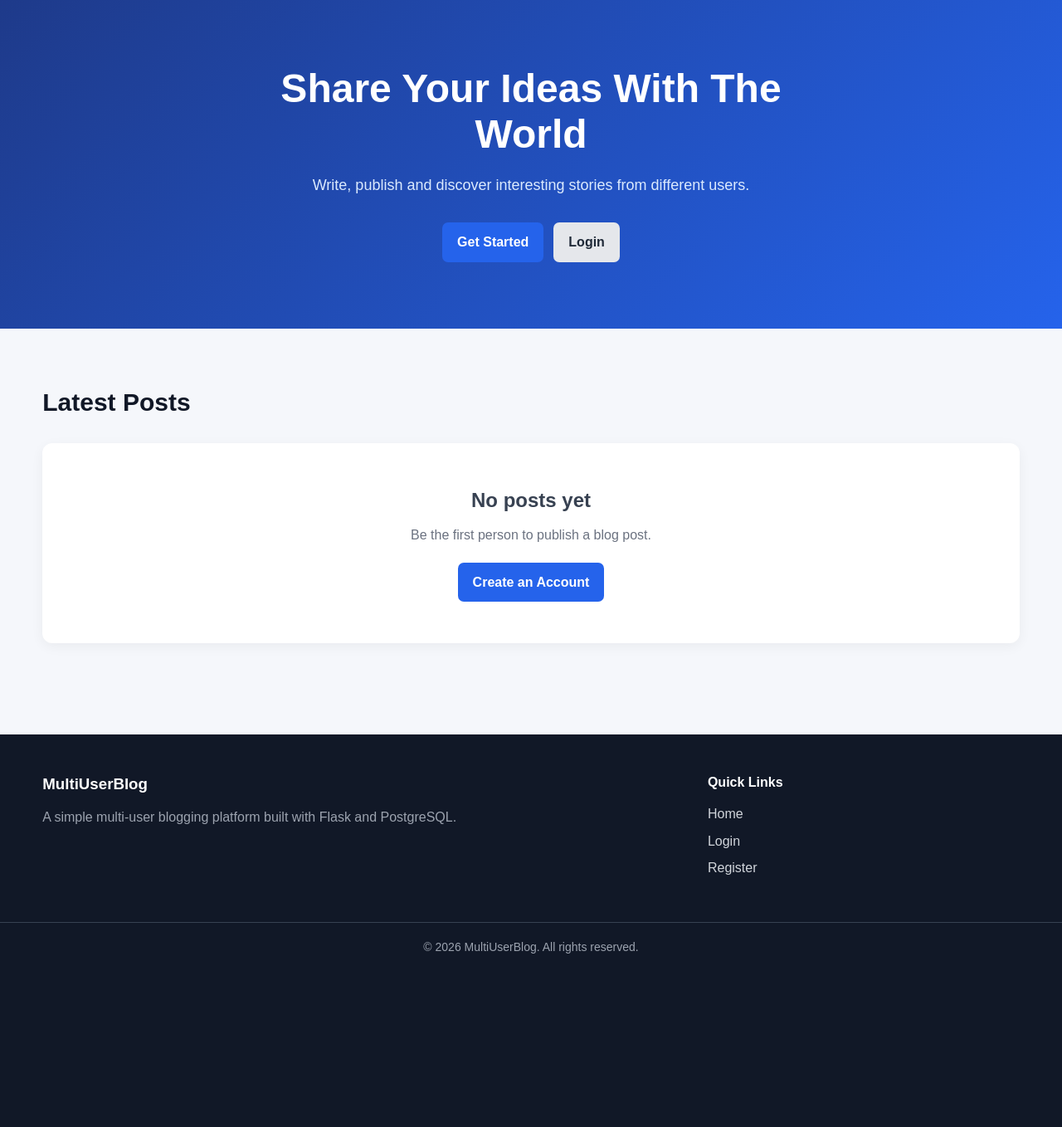
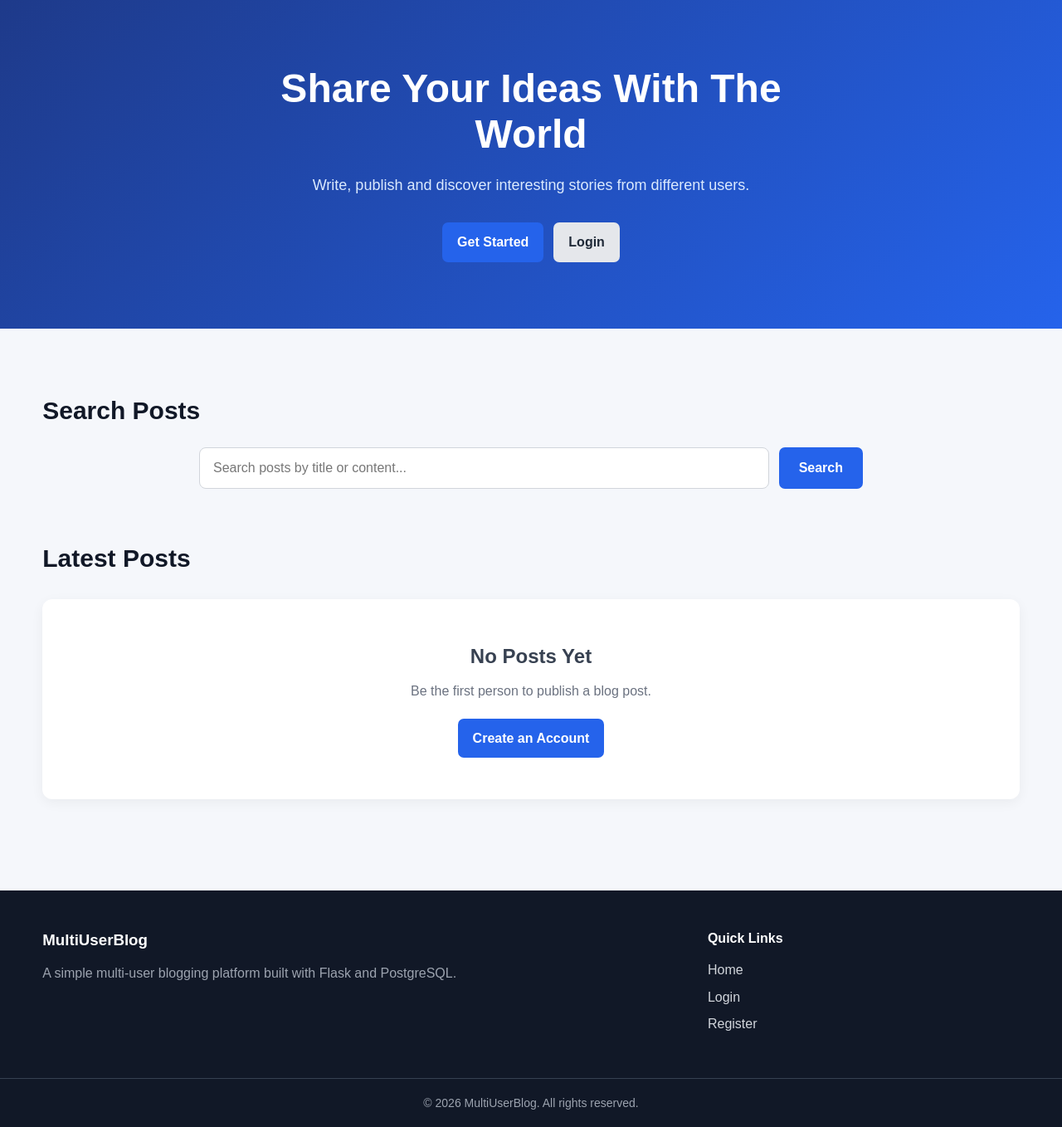
Before and after one commit to Bethelda/Multi-User-Blog-, a Flask app: page /search in a window 1280 px wide. Shown: the part 91-1449 px from the top of the page at 83% size. Before the commit the page ends 1240 px from the top, so only its background shows below. Run offline with Flask 3, Linux system fonts and the light colour scheme.

Commit message:
Fix search and prepare app for Render

```diff
--- a/routes.py
+++ b/routes.py
@@ -15,6 +15,8 @@ from flask_login import (
     current_user,
     login_required
 )
+
+from sqlalchemy import or_
 
 from werkzeug.utils import secure_filename
 
@@ -170,8 +172,12 @@ def dashboard():
 
     posts = (
         Post.query
-        .filter_by(user_id=current_user.id)
-        .order_by(Post.created_at.desc())
+        .filter_by(
+            user_id=current_user.id
+        )
+        .order_by(
+            Post.created_at.desc()
+        )
         .all()
     )
 
@@ -185,7 +191,10 @@ def dashboard():
 # CREATE POST
 # ==========================================================
 
-@main_bp.route("/create-post", methods=["GET", "POST"])
+@main_bp.route(
+    "/create-post",
+    methods=["GET", "POST"]
+)
 @login_required
 def create_post():
 
@@ -210,6 +219,7 @@ def create_post():
         )
 
         if not title:
+
             flash(
                 "Please enter a post title.",
                 "danger"
@@ -220,6 +230,7 @@ def create_post():
             )
 
         if not content:
+
             flash(
                 "Please enter post content.",
                 "danger"
@@ -372,6 +383,7 @@ def edit_post(post_id):
             post.image = new_image
 
             if old_image:
+
                 delete_uploaded_file(
                     old_image
                 )
@@ -427,6 +439,7 @@ def delete_post(post_id):
     db.session.commit()
 
     if image:
+
         delete_uploaded_file(
             image
         )
@@ -447,7 +460,10 @@ def delete_post(post_id):
 # PROFILE
 # ==========================================================
 
-@main_bp.route("/profile")
+@main_bp.route(
+    "/profile",
+    methods=["GET"]
+)
 @login_required
 def profile():
 
@@ -475,31 +491,51 @@ def profile():
 
 @main_bp.route(
     "/profile",
-    methods=["GET", "POST"]
+    methods=["POST"]
 )
 @login_required
 def update_profile():
 
-    if request.method == "POST":
+    full_name = request.form.get(
+        "full_name",
+        ""
+    ).strip()
 
-        full_name = request.form.get(
-            "full_name",
-            ""
-        ).strip()
+    bio = request.form.get(
+        "bio",
+        ""
+    ).strip()
 
-        bio = request.form.get(
-            "bio",
-            ""
-        ).strip()
+    profile_image = request.files.get(
+        "profile_image"
+    )
 
-        profile_image = request.files.get(
-            "profile_image"
+    if not full_name:
+
+        flash(
+            "Full name is required.",
+            "danger"
         )
 
-        if not full_name:
+        return redirect(
+            url_for(
+                "main.profile"
+            )
+        )
+
+    current_user.full_name = full_name
+    current_user.bio = bio
+
+    if profile_image and profile_image.filename:
+
+        new_image = save_uploaded_file(
+            profile_image
+        )
+
+        if new_image is None:
 
             flash(
-                "Full name is required.",
+                "Invalid profile image.",
                 "danger"
             )
 
@@ -509,53 +545,27 @@ def update_profile():
                 )
             )
 
-        current_user.full_name = full_name
-        current_user.bio = bio
+        old_image = current_user.profile_image
 
-        if profile_image and profile_image.filename:
+        current_user.profile_image = new_image
 
-            new_image = save_uploaded_file(
-                profile_image
+        if old_image:
+
+            delete_uploaded_file(
+                old_image
             )
 
-            if new_image is None:
+    db.session.commit()
 
-                flash(
-                    "Invalid profile image.",
-                    "danger"
-                )
+    flash(
+        "Profile updated successfully!",
+        "success"
+    )
 
-                return redirect(
-                    url_for(
-                        "main.profile"
-                    )
-                )
-
-            old_image = current_user.profile_image
-
-            current_user.profile_image = new_image
-
-            if old_image:
-                delete_uploaded_file(
-                    old_image
-                )
-
-        db.session.commit()
-
-        flash(
-            "Profile updated successfully!",
-            "success"
+    return redirect(
+        url_for(
+            "main.profile"
         )
-
-        return redirect(
-            url_for(
-                "main.profile"
-            )
-        )
-
-    return render_template(
-        "profile.html",
-        user=current_user
     )
 
 
@@ -571,26 +581,30 @@ def search():
         ""
     ).strip()
 
-    posts = []
+    if not query:
 
-    if query:
+        return render_template(
+            "index.html",
+            posts=[],
+            search_query=""
+        )
 
-        search_term = f"%{query}%"
+    search_term = f"%{query}%"
 
-        posts = (
-            Post.query
-            .filter(
-                Post.published.is_(True),
-                db.or_(
-                    Post.title.ilike(search_term),
-                    Post.content.ilike(search_term)
-                )
+    posts = (
+        Post.query
+        .filter(
+            Post.published.is_(True),
+            or_(
+                Post.title.ilike(search_term),
+                Post.content.ilike(search_term)
             )
-            .order_by(
-                Post.created_at.desc()
-            )
-            .all()
         )
+        .order_by(
+            Post.created_at.desc()
+        )
+        .all()
+    )
 
     return render_template(
         "index.html",
--- a/static/css/style.css
+++ b/static/css/style.css
@@ -1405,3 +1405,92 @@ textarea.form-control {
     }
 
 }
+
+/* ==========================================================
+   SEARCH SECTION
+========================================================== */
+
+.search-section {
+    padding-top: 30px;
+    padding-bottom: 30px;
+}
+
+.search-section .section-header {
+    margin-bottom: 20px;
+}
+
+.search-form {
+    width: 100%;
+    margin: 0 auto;
+}
+
+.search-input-wrapper {
+    display: flex;
+    align-items: stretch;
+    gap: 12px;
+    width: 100%;
+    max-width: 800px;
+    margin: 0 auto;
+}
+
+.search-input-wrapper input[type="text"] {
+    flex: 1;
+    min-width: 0;
+    height: 50px;
+    padding: 0 16px;
+    border: 1px solid #d1d5db;
+    border-radius: 8px;
+    background: #ffffff;
+    color: #222222;
+    font-size: 16px;
+    outline: none;
+    box-sizing: border-box;
+}
+
+.search-input-wrapper input[type="text"]::placeholder {
+    color: #777777;
+}
+
+.search-input-wrapper input[type="text"]:focus {
+    border-color: #4f46e5;
+    box-shadow: 0 0 0 3px rgba(79, 70, 229, 0.12);
+}
+
+.search-button {
+    height: 50px;
+    padding: 0 24px;
+    white-space: nowrap;
+    border: none;
+    cursor: pointer;
+}
+
+
+/* ==========================================================
+   SEARCH RESULTS
+========================================================== */
+
+.search-section + .section {
+    padding-top: 30px;
+}
+
+
+/* ==========================================================
+   MOBILE SEARCH
+========================================================== */
+
+@media (max-width: 600px) {
+
+    .search-input-wrapper {
+        flex-direction: column;
+        gap: 10px;
+    }
+
+    .search-input-wrapper input[type="text"] {
+        width: 100%;
+    }
+
+    .search-button {
+        width: 100%;
+    }
+
+}
--- a/templates/index.html
+++ b/templates/index.html
@@ -65,8 +65,58 @@
 
 </section>
 
+
 <!-- =====================================================
-     POSTS
+     SEARCH SECTION
+====================================================== -->
+
+<section class="section search-section">
+
+    <div class="container">
+
+        <div class="section-header">
+
+            <h2 class="section-title">
+                Search Posts
+            </h2>
+
+        </div>
+
+        <form
+            action="{{ url_for('main.search') }}"
+            method="GET"
+            class="search-form"
+        >
+
+            <div class="search-input-wrapper">
+
+                <input
+                    type="text"
+                    name="q"
+                    value="{{ search_query|default('') }}"
+                    placeholder="Search posts by title or content..."
+                    aria-label="Search posts"
+                    autocomplete="off"
+                >
+
+                <button
+                    type="submit"
+                    class="btn btn-primary search-button"
+                >
+                    Search
+                </button>
+
+            </div>
+
+        </form>
+
+    </div>
+
+</section>
+
+
+<!-- =====================================================
+     POSTS SECTION
 ====================================================== -->
 
 <section class="section">
@@ -76,10 +126,21 @@
         <div class="section-header">
 
             <h2 class="section-title">
+
+                {% if search_query is defined and search_query %}
+
+                    Search Results for "{{ search_query }}"
+
+                {% else %}
+
                     Latest Posts
+
+                {% endif %}
+
             </h2>
 
         </div>
+
 
         {% if posts %}
 
@@ -88,6 +149,10 @@
                 {% for post in posts %}
 
                     <article class="post-card">
+
+                        <!-- ==============================
+                             POST IMAGE
+                        =============================== -->
 
                         {% if post.image %}
 
@@ -108,6 +173,11 @@
 
                         {% endif %}
 
+
+                        <!-- ==============================
+                             POST CONTENT
+                        =============================== -->
+
                         <div class="post-card-content">
 
                             <h2>
@@ -123,6 +193,7 @@
 
                             </h2>
 
+
                             <div class="post-meta">
 
                                 By
@@ -137,7 +208,14 @@
                                     '%d %b %Y'
                                 ) }}
 
+                                {% if post.published %}
+
+                                    · Published
+
+                                {% endif %}
+
                             </div>
+
 
                             <p class="post-excerpt">
 
@@ -152,6 +230,7 @@
                                 {% endif %}
 
                             </p>
+
 
                             <a
                                 href="{{ url_for(
@@ -171,12 +250,37 @@
 
             </div>
 
+
         {% else %}
+
+            <!-- ==========================================
+                 NO POSTS / NO SEARCH RESULTS
+            =========================================== -->
 
             <div class="empty-state">
 
+                {% if search_query is defined and search_query %}
+
                     <h2>
-                    No posts yet
+                        No Posts Found
+                    </h2>
+
+                    <p>
+                        No posts matched your search for
+                        "<strong>{{ search_query }}</strong>".
+                    </p>
+
+                    <a
+                        href="{{ url_for('main.index') }}"
+                        class="btn btn-primary"
+                    >
+                        View All Posts
+                    </a>
+
+                {% else %}
+
+                    <h2>
+                        No Posts Yet
                     </h2>
 
                     <p>
@@ -204,6 +308,8 @@
 
                     {% endif %}
 
+                {% endif %}
+
             </div>
 
         {% endif %}
```
Also changed, not shown: app.py (+7 -9 lines). Lines whose indentation alone changed are shown as unchanged.
